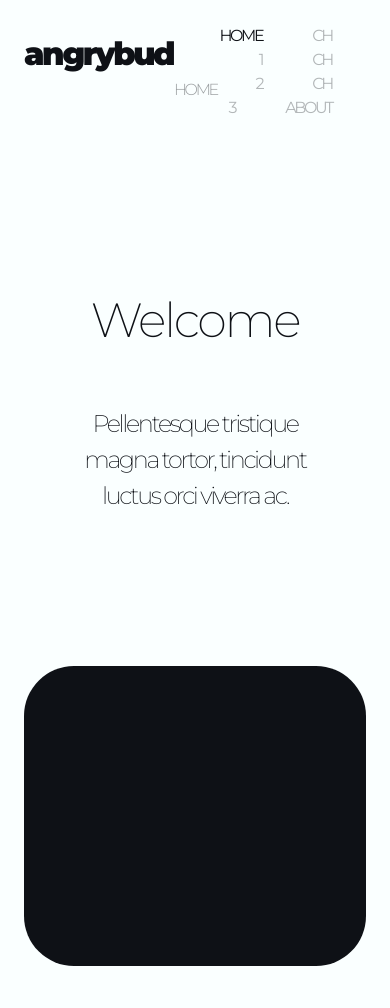
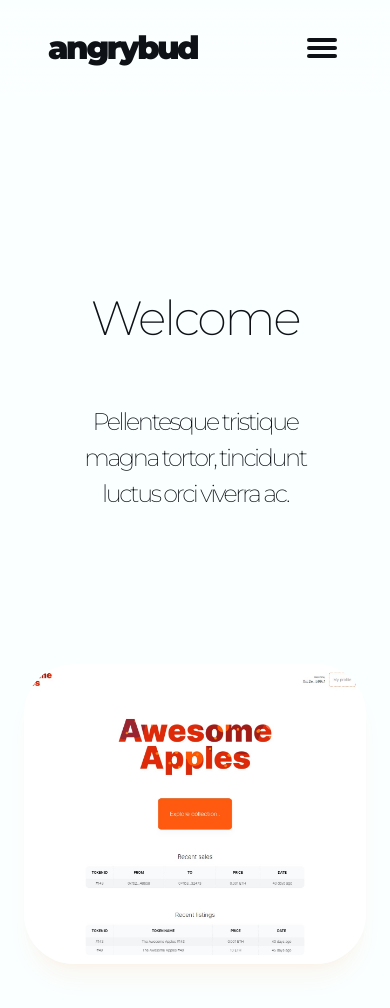
Before and after one commit to does1tmatter/portfolio, a Vue app: page / in a window 390 px wide. Shown: the top 1008 px of the page. Before the commit the page ends 966 px from the top, so only its background shows below. Built offline with nearby package versions, Linux system fonts and the light colour scheme; what vuesax3 would draw is missing.

Commit message:
mobile nav

```diff
--- a/index.html
+++ b/index.html
@@ -10,7 +10,7 @@
     <link href="https://fonts.googleapis.com/css2?family=Montserrat:ital,wght@0,100;0,200;0,300;0,400;0,500;0,600;0,700;0,800;0,900;1,100;1,200;1,300;1,400;1,500;1,600;1,700;1,800;1,900&display=swap" rel="stylesheet">
   </head>
   <body class="bg-[#FAFFFF] font-dope text-angry tracking-[-0.15em]">
-    <div id="app" class="max-w-[1200px] mx-auto"></div>
+    <div id="app" class="max-w-[1200px] mt-[100px] lg:mt-0 mx-auto"></div>
     <script type="module" src="/src/main.js"></script>
   </body>
 </html>
--- a/src/App.vue
+++ b/src/App.vue
@@ -2,6 +2,7 @@
 import { computed } from 'vue'
 import { RouterLink, RouterView, useRoute } from 'vue-router'
 import DesktopNavigation from '@/components/DesktopNavigation.vue'
+import MobileNavigation from '@/components/MobileNavigation.vue'
 import Arrow from '@/components/Arrow.vue'
 
 const route = useRoute()
@@ -19,9 +20,10 @@ const routeProps = computed(() => route?.matched[0]?.props.default || null)
           </button>
         </RouterLink>
     </div>
-    <div class="self-start">
+    <div class="self-start flex-1">
+      <MobileNavigation />
       <DesktopNavigation />
-      <RouterView v-slot="{ Component }" class="w-full">
+      <RouterView v-slot="{ Component }">
         <Transition name="slide-fade">
           <Component :is="Component" />
         </Transition>
--- a/src/components/DesktopNavigation.vue
+++ b/src/components/DesktopNavigation.vue
@@ -10,7 +10,7 @@ const pageName = computed(() => route.name || 'blank')
 </script>
 
 <template>
-  <div class="flex h-[102px] items-end">
+  <div class="hidden lg:flex h-[102px] items-end">
     <div>
       <div class="inline-block font-black text-[32px] cursor-pointer hover:text-blueone transition-all duration-500 select-none">
         <RouterLink to="/">
--- /dev/null
+++ b/src/components/MenuIcon.vue
@@ -0,0 +1,19 @@
+<template>
+  <button :class="menuOpen ? 'sm:-translate-x-[6.5vw]' : ''">
+    <div :class="[ menuOpen ? 'w-[30px] h-[4px] bg-white rounded-lg transition-all duration-500 rotate-45 translate-y-2' : 'w-[30px] h-[4px] bg-angry rounded-lg transition-all duration-500' ]" />
+    <div :class="[ menuOpen ? 'w-[30px] h-[4px] bg-white rounded-lg transition-all duration-500 mt-1 bg-transparent' : 'w-[30px] h-[4px] bg-angry rounded-lg transition-all duration-500 mt-1' ]" />
+    <div :class="[ menuOpen ? 'w-[30px] h-[4px] bg-white rounded-lg transition-all duration-500 mt-1 -rotate-45 -translate-y-2' : 'w-[30px] h-[4px] bg-angry rounded-lg transition-all duration-500 mt-1' ]" />
+  </button>
+</template>
+
+<script>
+export default {
+  name: 'MenuIcon',
+  props: {
+    menuOpen: {
+      type: Boolean,
+      default: false
+    }
+  }
+}
+</script>
--- /dev/null
+++ b/src/components/MobileNavigation.vue
@@ -0,0 +1,42 @@
+<script setup>
+import { computed, ref } from 'vue'
+import { RouterLink, useRouter, useRoute } from 'vue-router'
+import MenuIcon from '@/components/MenuIcon.vue'
+import { XIcon } from '@heroicons/vue/solid'
+
+const { getRoutes } = useRouter()
+const route = useRoute()
+
+const navLinks = getRoutes()
+const pageName = computed(() => route.name || 'blank')
+const menuOpen = ref(false)
+</script>
+
+<template>
+  <div class="fixed top-0 left-0 z-40 w-full flex lg:hidden items-center justify-between px-12 py-6 bg-gradient-to-b from-skywhite to-white/[.2] backdrop-blur-md">
+    <div>
+      <div class="inline-block font-black text-[32px] cursor-pointer hover:text-blueone transition-all duration-500 select-none">
+        <RouterLink to="/">
+          angrybud
+        </RouterLink>
+      </div>
+      <div class="hidden sm:inline-block ml-[10vw] font-light text-[16px] uppercase opacity-40">
+        {{ pageName }}
+      </div>
+    </div>
+    <MenuIcon :menu-open="menuOpen" class="w-[35px] cursor-pointer hover:scale-110 transition-all duration-500 z-50" @click="menuOpen = !menuOpen" />
+    <div :class="menuOpen ? 'overflow-hidden fixed top-0 right-0 w-[30vw] h-screen bg-angry text-white text-center z-40 transition-all duration-[700ms]' : 'overflow-hidden fixed top-0 right-0 w-[30vw] h-0 bg-angry text-white text-center z-40 transition-all duration-300'">
+      <!-- <XIcon class="w-[35px] mx-auto mt-16 cursor-pointer hover:scale-110 transition-all duration-500" @click="menuOpen = !menuOpen" /> -->
+      <RouterLink v-for="(link, i) in navLinks" :key="i" :to="link.path" class="block transition-all duration-300 opacity-30 hover:opacity-100 hover:scale-105 uppercase mt-8 first-of-type:mt-[120px]" @click="menuOpen = !menuOpen">
+        {{ link.name }}
+      </RouterLink>
+    </div>
+  </div>
+</template>
+
+<style scoped>
+.router-link-active {
+  transition: opacity 0.6s ease-in-out;
+  opacity: 100% !important;
+}
+</style>
--- a/src/views/HomeView.vue
+++ b/src/views/HomeView.vue
@@ -1,6 +1,8 @@
 <script setup>
 import { computed } from 'vue'
 import { useWindowScroll } from '@vueuse/core'
+import tab1 from '@/assets/chapters/1/page.jpg'
+import tab2 from '@/assets/chapters/2/page.jpg'
 
 const scroll = useWindowScroll()
 
@@ -8,9 +10,11 @@ const makeScrollingFunAgain = computed(() => scroll.y.value < 200 ? scroll.y.val
 </script>
 
 <template>
-  <div>
+  <div class="pb-16 w-full">
     <div class="flex flex-wrap gap-[50px] mt-[150px]">
-      <div class="min-w-[550px] min-h-[350px] bg-angry rounded-[50px] hidden lg:block">
+      <div class="min-w-[550px] min-h-[350px] rounded-[50px] hidden lg:block bg-cover bg-center shadow-xl shadow-orange-500/[.05]" :style="{
+        backgroundImage: `url( ${tab1} )`
+      }">
       </div>
       <div class="p-8 flex-1 text-center max-w-[400px] mx-auto lg:max-w-full lg:mx-0 lg:text-left">
         <div class="text-[48px] font-extralight" :style="{
@@ -25,9 +29,15 @@ const makeScrollingFunAgain = computed(() => scroll.y.value < 200 ? scroll.y.val
         </div>
       </div>
     </div>
-    <div class="w-full max-w-[1000px] mt-[120px] min-h-[300px] bg-angry rounded-[50px]" :style="{
+    <div class="w-full max-w-[1000px] mt-[120px] max-h-[300px] rounded-[50px] overflow-hidden shadow-xl shadow-orange-500/[.05]" :style="{
       transform: `translateY(-${makeScrollingFunAgain * 2}px)`
     }">
+      <div class="w-full max-w-[1000px] min-h-[350px] bg-cover bg-center" :style="{
+        backgroundImage: `url( ${tab2} )`,
+        transform: `translateY(-${makeScrollingFunAgain * 2}px)`,
+        backgroundPositionY: `-${makeScrollingFunAgain * 5} px`
+      }">
+      </div>
     </div>
   </div>
 </template>
--- a/tailwind.config.js
+++ b/tailwind.config.js
@@ -10,7 +10,8 @@ module.exports = {
       },
       colors: {
         angry: '#0E1116',
-        blueone: '#1A5CFF'
+        blueone: '#1A5CFF',
+        skywhite: '#FAFFFF'
       }
     },
   },
```
